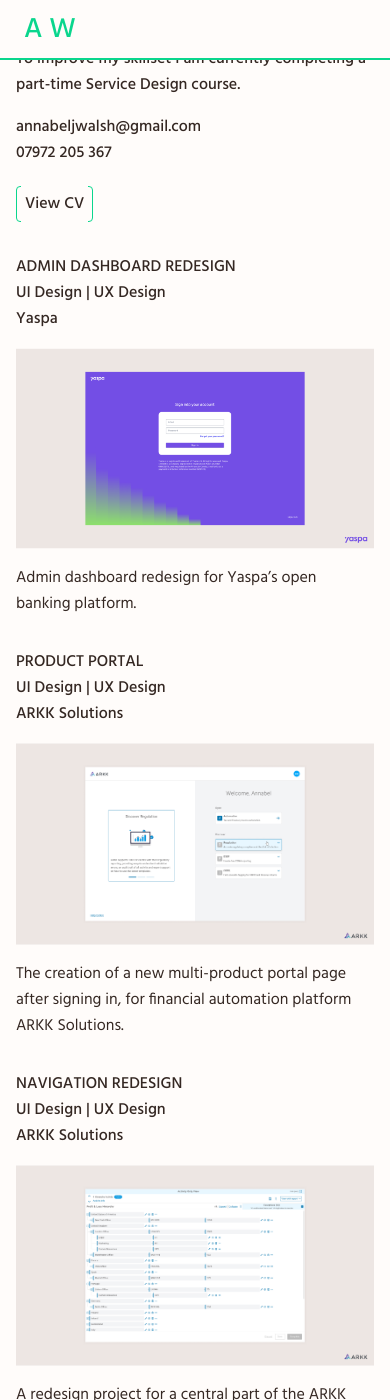
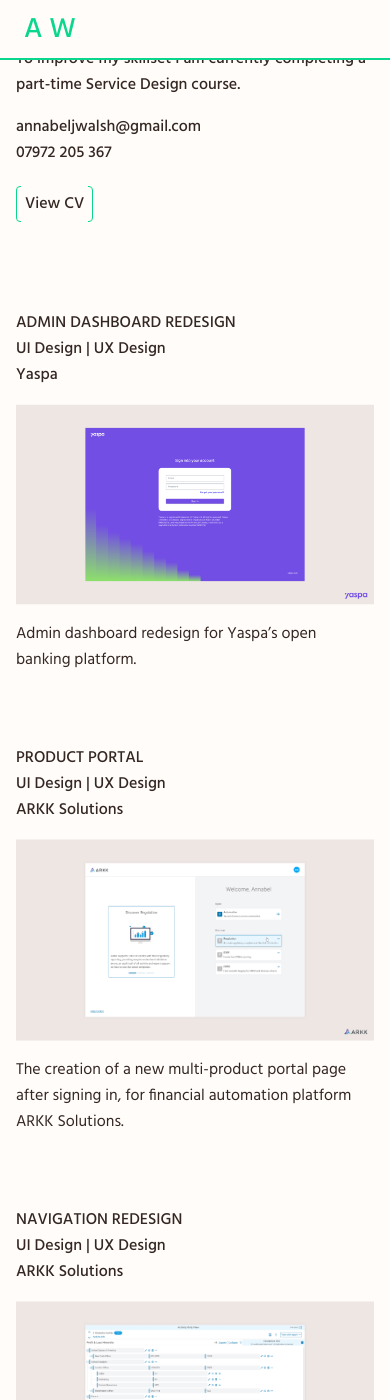
Before and after one commit to davidhiskett/awalsh, a Jekyll site: the page built from index.html, in a window 390 px wide and 1400 px high, scrolled down 244 px. Built offline with Jekyll 4.4.1, drawn with Linux system fonts in a browser that asks for light colours.

Commit message:
Update CV

```diff
--- a/_sass/index.scss
+++ b/_sass/index.scss
@@ -24,6 +24,7 @@
 
   @media only screen and (max-width: 41rem) {
     padding: 16px;
+    padding-bottom: 72px;
   }
 }
 
@@ -31,9 +32,9 @@
   padding: 24px;
 
   .project {
-    margin-bottom: 48px;
     text-decoration: none;
     color: $textColor;
+    margin-bottom: 48px;
 
     &__content {
       margin: 1rem;
@@ -72,7 +73,7 @@
     padding: 16px;
 
     .project {
-      margin-bottom: 32px;
+      margin-bottom: 72px;
 
       .title {
         margin: 0;
```
Also changed, not shown: 12 other files.
